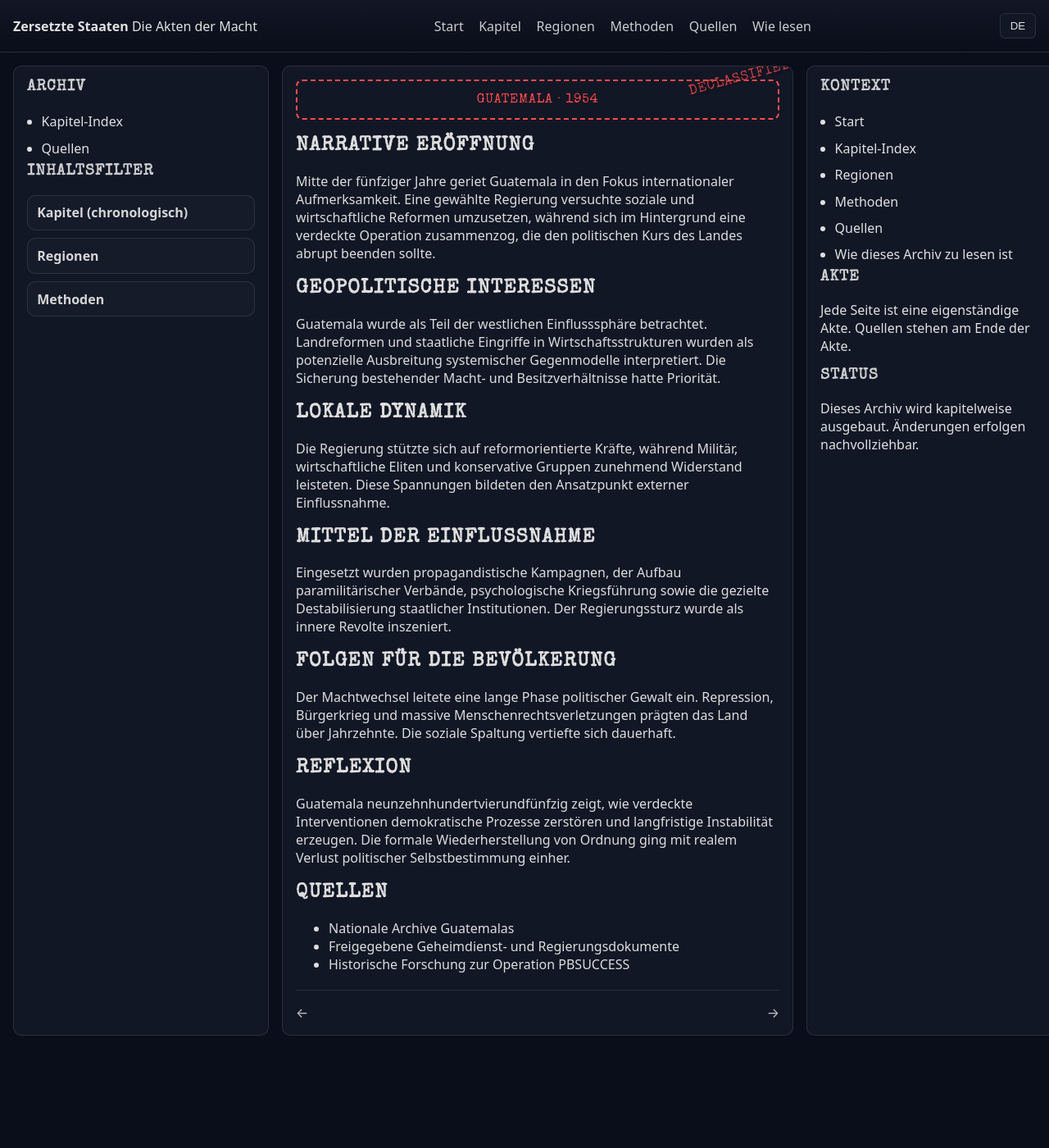
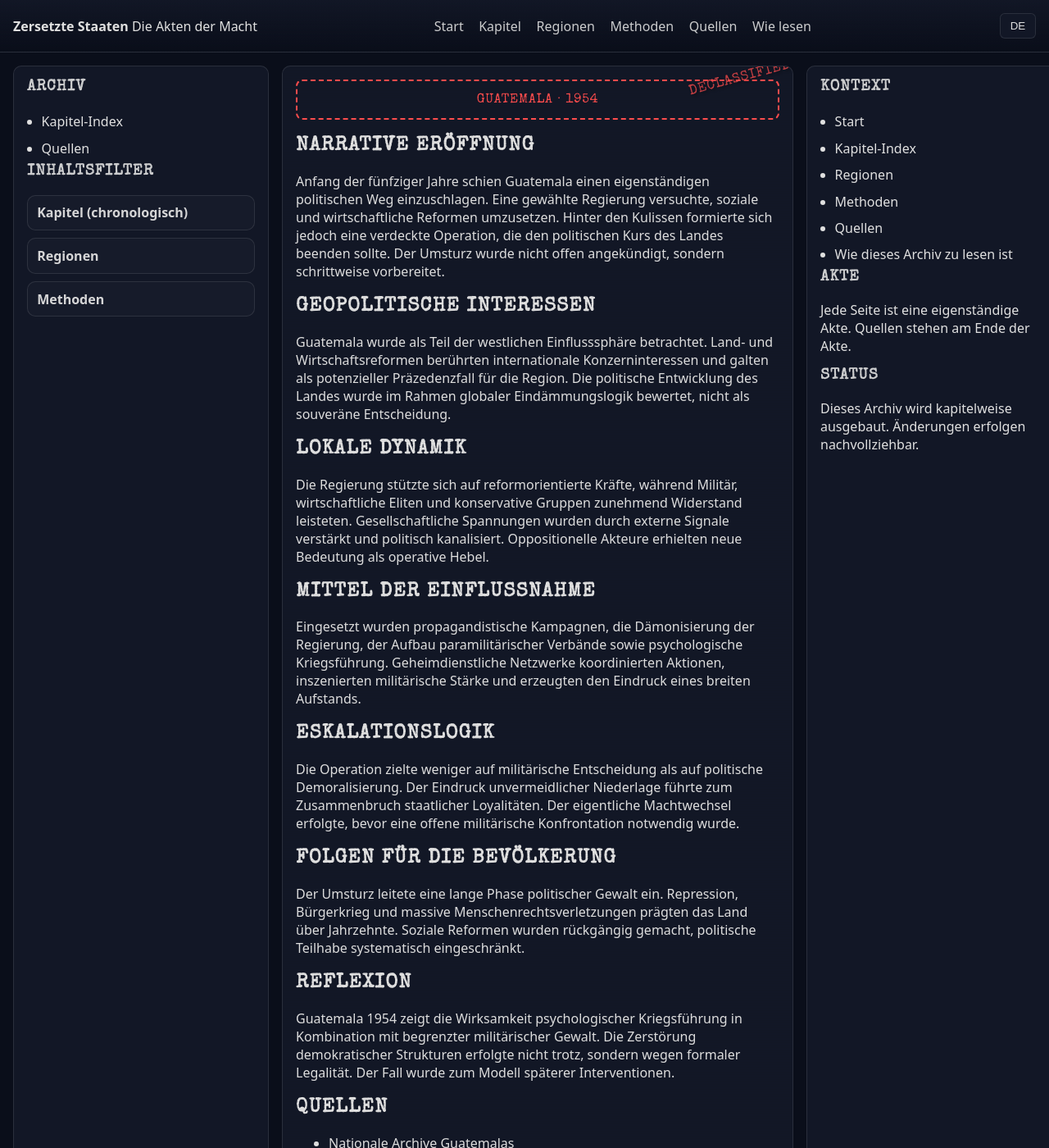
Before and after one commit to bozart-army/zersetzte-staaten-site, a Jekyll site: the page built from de/kapitel/Kapitel-07-Guatemala-1954.md, in a window 1280 px wide and 1400 px high. Shown: the whole window at 82% size. Built offline with Jekyll 4.4.1, drawn with Linux system fonts in a browser that asks for light colours; our own code applies the rules of GitHub Pages for plain Markdown files.

Commit message:
Update Kapitel-07-Guatemala-1954.md

```diff
--- a/de/kapitel/Kapitel-07-Guatemala-1954.md
+++ b/de/kapitel/Kapitel-07-Guatemala-1954.md
@@ -10,41 +10,57 @@ methoden: [Putsch-Logistik, Propaganda, Paramilitärische Operationen, Geheimdie
 <div class="aktenkopf">Guatemala · 1954</div>
 
 ## Narrative Eröffnung
-Mitte der fünfziger Jahre geriet Guatemala in den Fokus internationaler
-Aufmerksamkeit. Eine gewählte Regierung versuchte soziale und wirtschaftliche
-Reformen umzusetzen, während sich im Hintergrund eine verdeckte Operation
-zusammenzog, die den politischen Kurs des Landes abrupt beenden sollte.
+Anfang der fünfziger Jahre schien Guatemala einen eigenständigen politischen
+Weg einzuschlagen. Eine gewählte Regierung versuchte, soziale und wirtschaftliche
+Reformen umzusetzen. Hinter den Kulissen formierte sich jedoch eine verdeckte
+Operation, die den politischen Kurs des Landes beenden sollte.
+Der Umsturz wurde nicht offen angekündigt, sondern schrittweise vorbereitet.
 
 ## Geopolitische Interessen
 Guatemala wurde als Teil der westlichen Einflusssphäre betrachtet.
-Landreformen und staatliche Eingriffe in Wirtschaftsstrukturen wurden
-als potenzielle Ausbreitung systemischer Gegenmodelle interpretiert.
-Die Sicherung bestehender Macht- und Besitzverhältnisse hatte Priorität.
+Land- und Wirtschaftsreformen berührten internationale Konzerninteressen
+und galten als potenzieller Präzedenzfall für die Region.
+Die politische Entwicklung des Landes wurde im Rahmen globaler
+Eindämmungslogik bewertet, nicht als souveräne Entscheidung.
 
 ## Lokale Dynamik
 Die Regierung stützte sich auf reformorientierte Kräfte,
 während Militär, wirtschaftliche Eliten und konservative Gruppen
 zunehmend Widerstand leisteten.
-Diese Spannungen bildeten den Ansatzpunkt externer Einflussnahme.
+Gesellschaftliche Spannungen wurden durch externe Signale verstärkt
+und politisch kanalisiert.
+Oppositionelle Akteure erhielten neue Bedeutung als operative Hebel.
 
 ## Mittel der Einflussnahme
-Eingesetzt wurden propagandistische Kampagnen, der Aufbau paramilitärischer
-Verbände, psychologische Kriegsführung sowie die gezielte Destabilisierung
-staatlicher Institutionen.
-Der Regierungssturz wurde als innere Revolte inszeniert.
+Eingesetzt wurden propagandistische Kampagnen,
+die Dämonisierung der Regierung,
+der Aufbau paramilitärischer Verbände
+sowie psychologische Kriegsführung.
+Geheimdienstliche Netzwerke koordinierten Aktionen,
+inszenierten militärische Stärke
+und erzeugten den Eindruck eines breiten Aufstands.
+
+## Eskalationslogik
+Die Operation zielte weniger auf militärische Entscheidung
+als auf politische Demoralisierung.
+Der Eindruck unvermeidlicher Niederlage
+führte zum Zusammenbruch staatlicher Loyalitäten.
+Der eigentliche Machtwechsel erfolgte,
+bevor eine offene militärische Konfrontation notwendig wurde.
 
 ## Folgen für die Bevölkerung
-Der Machtwechsel leitete eine lange Phase politischer Gewalt ein.
+Der Umsturz leitete eine lange Phase politischer Gewalt ein.
 Repression, Bürgerkrieg und massive Menschenrechtsverletzungen
 prägten das Land über Jahrzehnte.
-Die soziale Spaltung vertiefte sich dauerhaft.
+Soziale Reformen wurden rückgängig gemacht,
+politische Teilhabe systematisch eingeschränkt.
 
 ## Reflexion
-Guatemala neunzehnhundertvierundfünfzig zeigt,
-wie verdeckte Interventionen demokratische Prozesse zerstören
-und langfristige Instabilität erzeugen.
-Die formale Wiederherstellung von Ordnung ging mit realem Verlust
-politischer Selbstbestimmung einher.
+Guatemala 1954 zeigt die Wirksamkeit psychologischer Kriegsführung
+in Kombination mit begrenzter militärischer Gewalt.
+Die Zerstörung demokratischer Strukturen
+erfolgte nicht trotz, sondern wegen formaler Legalität.
+Der Fall wurde zum Modell späterer Interventionen.
 
 ## Quellen
 - Nationale Archive Guatemalas
```
